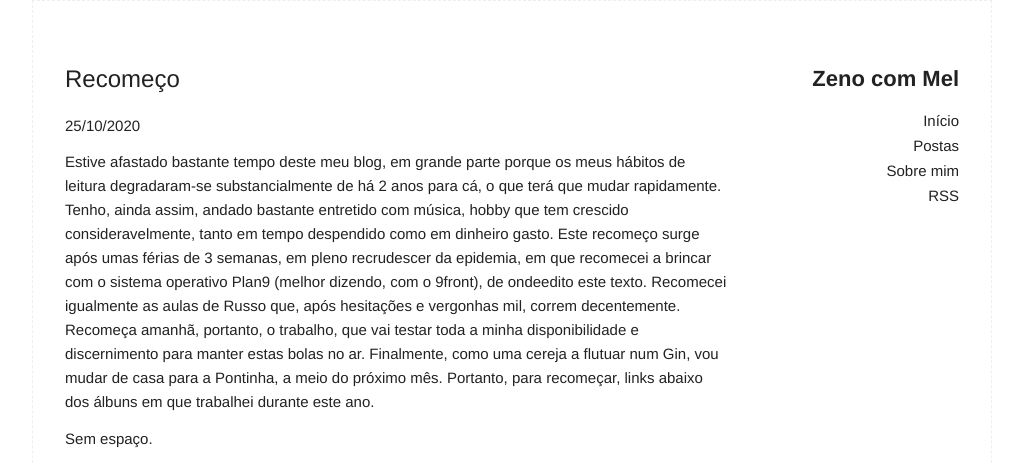
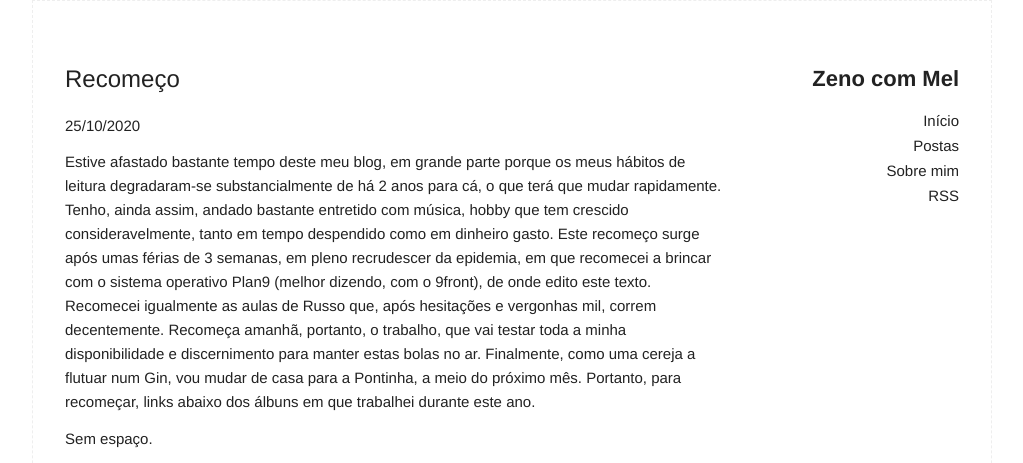
Before and after one commit to jspreis/jspreis, a Jekyll site: the page built from _posts/2020-10-25-Recomeco.md, in a window 1280 px wide, cut to the strip 0-463 px from the top of the page. Shown: the whole strip, without its empty margins (128-1151 px from the left). Built offline with Jekyll 4.4.1, drawn with Linux system fonts in a browser that asks for light colours.

Commit message:
correções a posts

```diff
--- a/_posts/2020-10-25-Recomeco.md
+++ b/_posts/2020-10-25-Recomeco.md
@@ -6,7 +6,7 @@ summary:    Experiências musicais
 categories: Música
 ---
 
-Estive afastado bastante tempo deste meu blog, em grande parte porque os meus hábitos de leitura degradaram-se substancialmente de há 2 anos para cá, o que terá que mudar rapidamente. Tenho, ainda assim, andado bastante entretido com música, hobby que tem crescido consideravelmente, tanto em tempo despendido como em dinheiro gasto. Este recomeço surge após umas férias de 3 semanas, em pleno recrudescer da epidemia, em que recomecei a brincar com o sistema operativo Plan9 (melhor dizendo, com o 9front), de ondeedito este texto. Recomecei igualmente as aulas de Russo que, após hesitações e vergonhas mil, correm decentemente. Recomeça amanhã, portanto, o trabalho, que vai testar toda a minha disponibilidade e discernimento para manter estas bolas no ar. Finalmente, como uma cereja a flutuar num Gin, vou mudar de casa para a Pontinha, a meio do próximo mês. Portanto, para recomeçar, links abaixo dos álbuns em que trabalhei durante este ano.
+Estive afastado bastante tempo deste meu blog, em grande parte porque os meus hábitos de leitura degradaram-se substancialmente de há 2 anos para cá, o que terá que mudar rapidamente. Tenho, ainda assim, andado bastante entretido com música, hobby que tem crescido consideravelmente, tanto em tempo despendido como em dinheiro gasto. Este recomeço surge após umas férias de 3 semanas, em pleno recrudescer da epidemia, em que recomecei a brincar com o sistema operativo Plan9 (melhor dizendo, com o 9front), de onde edito este texto. Recomecei igualmente as aulas de Russo que, após hesitações e vergonhas mil, correm decentemente. Recomeça amanhã, portanto, o trabalho, que vai testar toda a minha disponibilidade e discernimento para manter estas bolas no ar. Finalmente, como uma cereja a flutuar num Gin, vou mudar de casa para a Pontinha, a meio do próximo mês. Portanto, para recomeçar, links abaixo dos álbuns em que trabalhei durante este ano.
 
 Sem espaço.
 <iframe style="border: 0; width: 100%; height: 120px;" src="https://bandcamp.com/EmbeddedPlayer/album=878442174/size=large/bgcol=ffffff/linkcol=0687f5/tracklist=false/artwork=small/transparent=true/" seamless><a href="https://jspreis.bandcamp.com/album/sem-espa-o">Sem espaço by João Reis</a></iframe>
```
Also changed, not shown: _posts/2016-11-14-Musica.md (+0 -2 lines).
